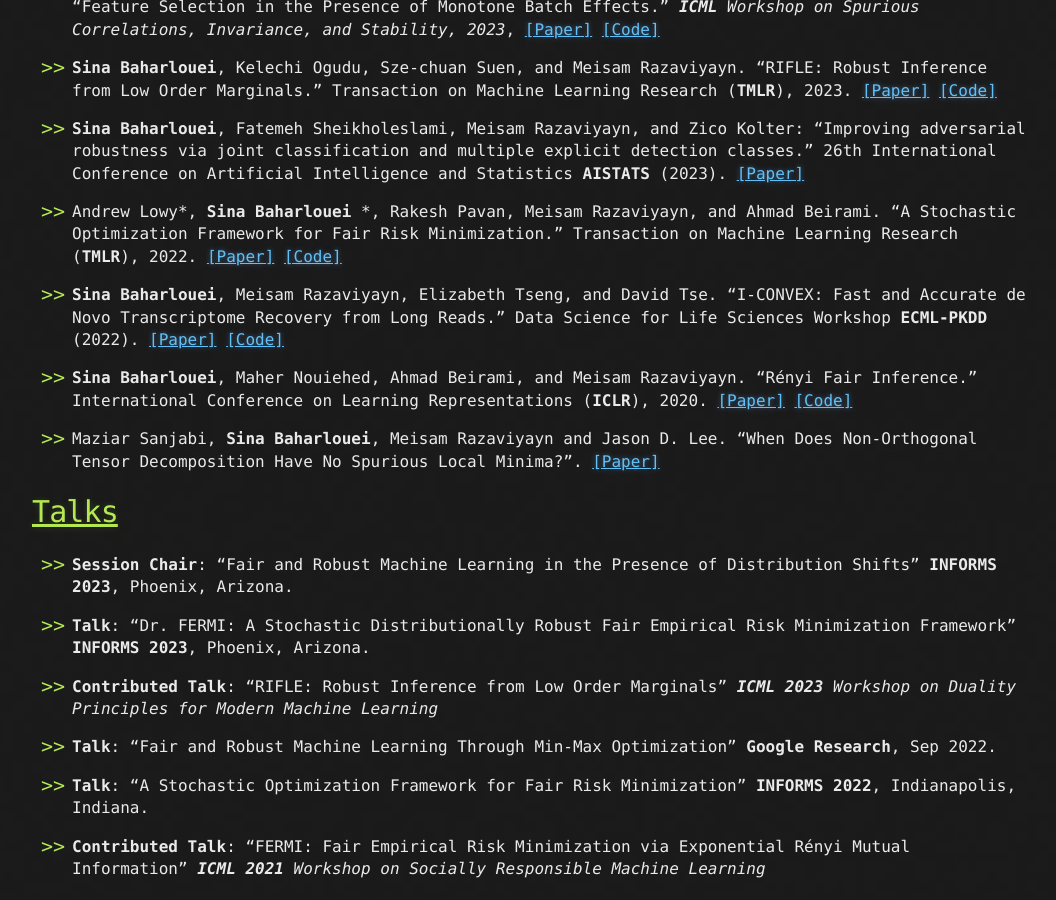
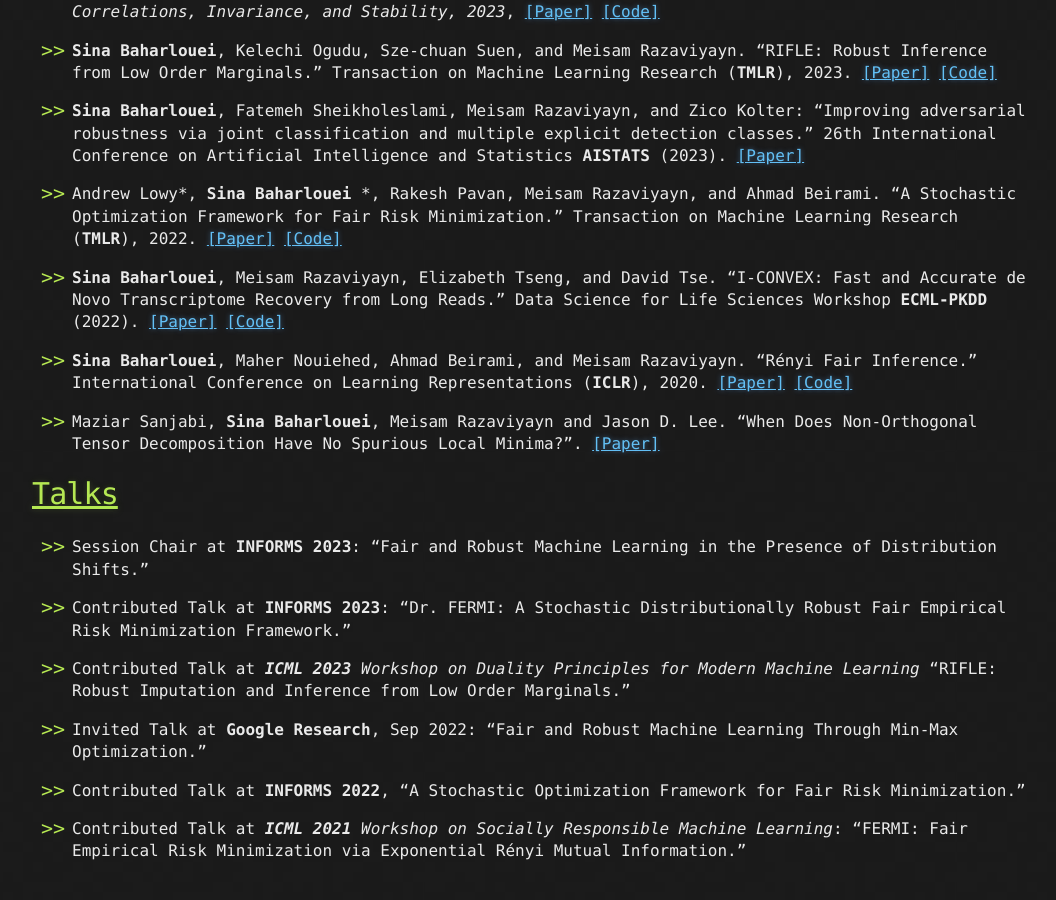
Before and after one commit to sinaBaharlouei/SinaBhr.github.io, a Jekyll site: the page built from index.md, in a window 1280 px wide and 900 px high, scrolled down 1145 px. Shown: the whole window, without its empty margins (108-1164 px from the left). Built offline with Jekyll 4.4.1, drawn with Linux system fonts in a browser that asks for light colours; our own code applies the rules of GitHub Pages for plain Markdown files; the repository's description, which GitHub fills in, is left out; some of the changed text lies outside the part shown.

Commit message:
Update index.md

```diff
--- a/index.md
+++ b/index.md
@@ -38,14 +36,14 @@ My name is Sina Baharlouei, and I am a Ph.D. student at the University of Southe
 * Maziar Sanjabi, **Sina Baharlouei**, Meisam Razaviyayn and Jason D. Lee. "When Does Non-Orthogonal Tensor Decomposition Have No Spurious Local Minima?". [[Paper]](https://arxiv.org/pdf/1911.09815.pdf)
 
 # <ins>Talks</ins>
-* **Session Chair**: "Fair and Robust Machine Learning in the Presence of Distribution Shifts" **INFORMS 2023**, Phoenix, Arizona.
+* Session Chair at **INFORMS 2023**: "Fair and Robust Machine Learning in the Presence of Distribution Shifts."
 
-* **Talk**: "Dr. FERMI: A Stochastic Distributionally Robust Fair Empirical Risk Minimization Framework" **INFORMS 2023**, Phoenix, Arizona.
+* Contributed Talk at **INFORMS 2023**: "Dr. FERMI: A Stochastic Distributionally Robust Fair Empirical Risk Minimization Framework."
 
-* **Contributed Talk**: "RIFLE: Robust Inference from Low Order Marginals" _**ICML 2023** Workshop on Duality Principles for Modern Machine Learning_
+* Contributed Talk at _**ICML 2023** Workshop on Duality Principles for Modern Machine Learning_ "RIFLE: Robust Imputation and Inference from Low Order Marginals."
 
-* **Talk**: "Fair and Robust Machine Learning Through Min-Max Optimization" **Google Research**, Sep 2022.
+* Invited Talk at **Google Research**, Sep 2022: "Fair and Robust Machine Learning Through Min-Max Optimization."
 
-* **Talk**: "A Stochastic Optimization Framework for Fair Risk Minimization" **INFORMS 2022**, Indianapolis, Indiana.
+* Contributed Talk at **INFORMS 2022**,  "A Stochastic Optimization Framework for Fair Risk Minimization."
 
-* **Contributed Talk**: "FERMI: Fair Empirical Risk Minimization via Exponential Rényi Mutual Information" _**ICML 2021** Workshop on Socially Responsible Machine Learning_
+* Contributed Talk at _**ICML 2021** Workshop on Socially Responsible Machine Learning_: "FERMI: Fair Empirical Risk Minimization via Exponential Rényi Mutual Information."
```
Also changed, not shown: other parts of index.md (+2 -4 lines).
